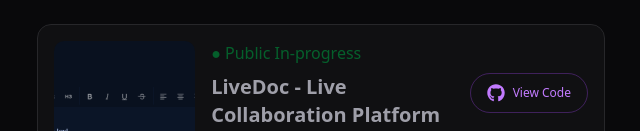
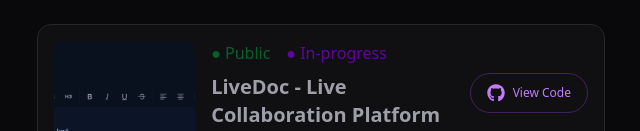
Before and after one commit to kavithra1000/Monal-Kavithra, a Next.js app: page / in a window 1280 px wide. Shown: the part 2542-2673 px from the top of the page, without its empty margins (515-1155 px from the left). Built offline with nearby package versions, Linux system fonts and the light colour scheme; a web font is replaced by a local one.

Commit message:
add some styles to progress

```diff
--- a/src/components/landing/ProjectSecton.tsx
+++ b/src/components/landing/ProjectSecton.tsx
@@ -98,8 +98,8 @@ const ProjectsSection: React.FC<ProjectsSectionProps> = ({ projects }) => {
 
               {/* Right: Content */}
               <div className="flex flex-col justify-between ml-0 md:ml-4 w-full">
-                <p className="flex text-green-700 animate-pulse xl:mb-2">
-                  ● {project.public ? 'Public' : 'Private'} {'  '} {project.inProgress ? 'In-progress' : ''}
+                <p className="flex text-green-700 animate-pulse xl:mb-2 items-center gap-4">
+                  <span className=' '>● {project.public ? 'Public' : 'Private'} </span> <span className='pr-2 text-purple-700'>{project.inProgress ? '● In-progress' : ''}</span>
                 </p>
 
                 <div className="flex mb-4">
```
